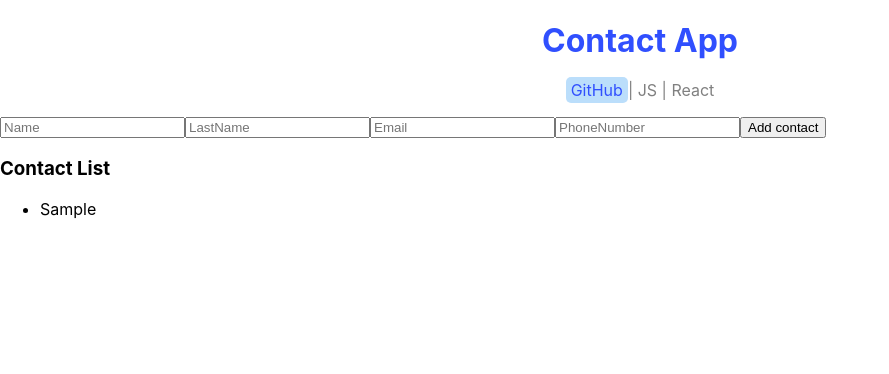
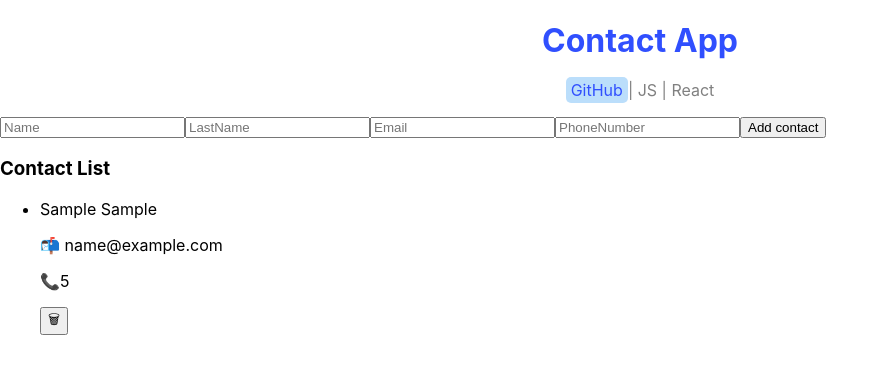
Before and after one commit to NeginDashty/ContactApp, a React (Create React App) app: page / in a window 1280 px wide. Both pictures are taken after typing "Sample", "Sample", "name@example.com", "5" into the empty fields and a click on the button "Add contact". Shown: the top 374 px of the page, without its empty margins (0-889 px from the left). Built offline with nearby package versions, Linux system fonts and the light colour scheme.

Commit message:
Rendering Contacts

```diff
--- a/src/Components/ContactsList.jsx
+++ b/src/Components/ContactsList.jsx
@@ -6,10 +6,26 @@ function ContactsList({contacts}) {
         <>
         <div>
         <h3>Contact List</h3>
-        <ul>
+        {contacts.length ? (<ul>
           {contacts.map(contact =>
-          <li key={contact.id}> {contact.name} </li> )}
-        </ul>
+          <li key={contact.id}>
+            <p>
+            {contact.name} {contact.lastName}
+            </p>
+
+            <p>
+              <span>📬</span> {contact.email}
+            </p>
+
+            <p>
+              <span>📞</span>{contact.phone}
+            </p>
+
+            <button>🗑</button>
+
+          </li> )}
+        </ul>) :<p>No Caontacts Yet!</p>}
+
         </div>
         </>
     )
```
